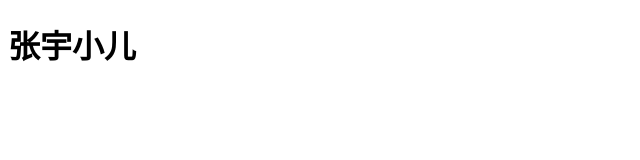
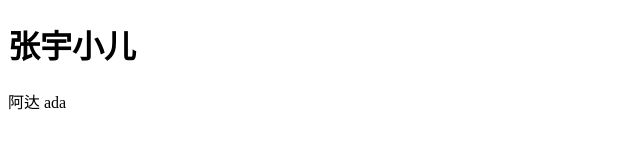
Before and after one commit to Heyexi/abx, a plain HTML site: page index.html in a window 1280 px wide. Shown: the full height of the page, 0-640 px from the left. Drawn offline with Linux system fonts and the light colour scheme.

```diff
--- a/index.html
+++ b/index.html
@@ -8,5 +8,7 @@
 </head>
 <body>
     <h1>张宇小儿</h1>
+    阿达
+    ada
 </body>
 </html>
```
Also changed, not shown: list.html (added, +2 -0 lines).
